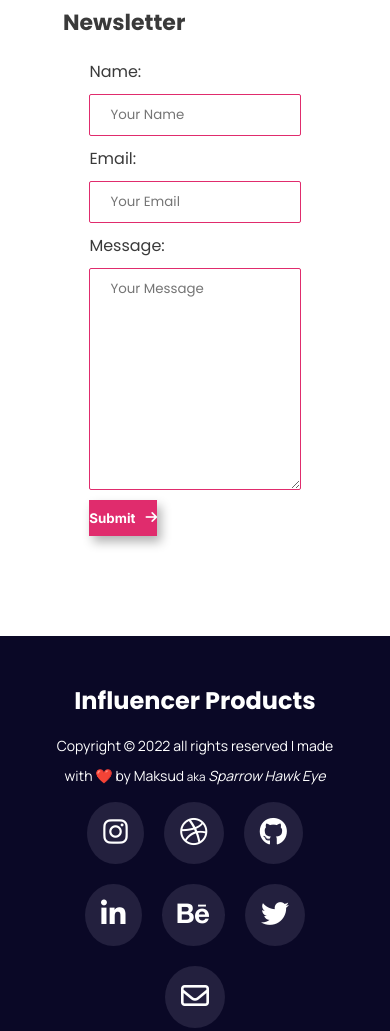
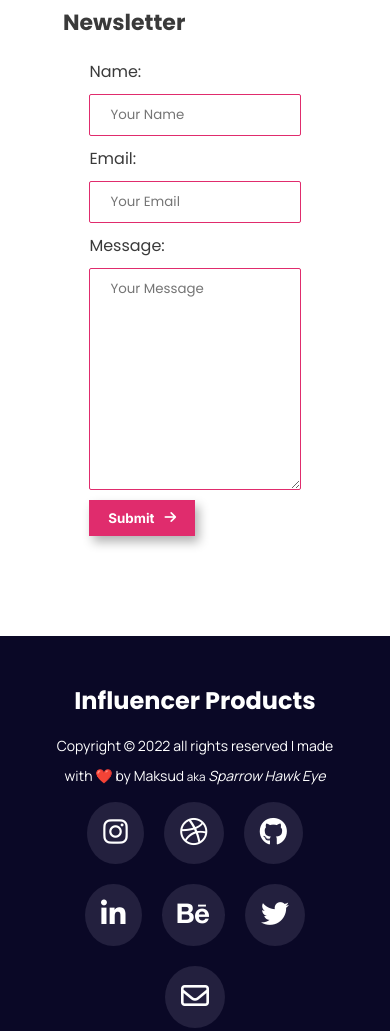
Before and after one commit to SparrowHawkEye/influencer-product, a plain HTML site: page index.html in a window 390 px wide. Shown: the part 5513-6544 px from the top of the page. Drawn offline with Linux system fonts and the light colour scheme.

Commit message:
button fix

```diff
--- a/styles/style.css
+++ b/styles/style.css
@@ -307,6 +307,9 @@ footer {
   .see-more {
     justify-content: center;
   }
+  .join-btn {
+    width: 50%;
+  }
   .joint-heading {
     font-size: 22px;
     padding-bottom: 20px;
```
